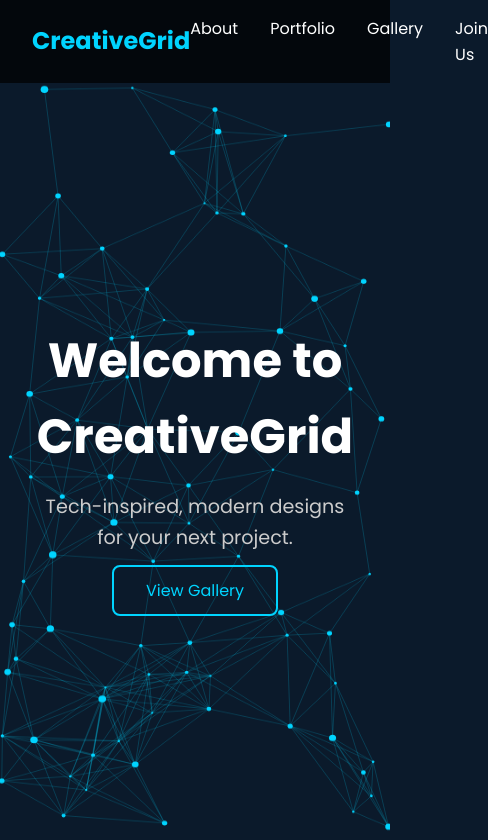
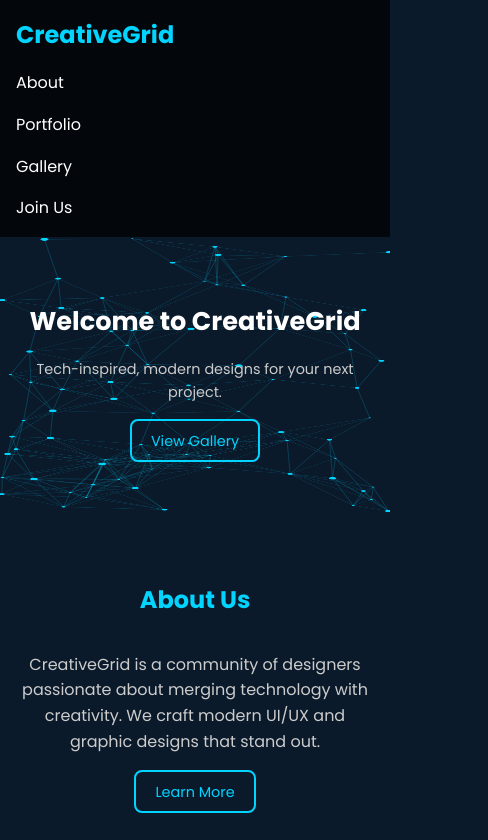
Before and after one commit to Lumiz-tech/TheCreativesGrid, a plain HTML site: page index.html in a window 390 px wide. Shown: the top 840 px of the page, 488 px wide, since content can reach past the window. Drawn offline with Linux system fonts and the light colour scheme.

Commit message:
Update style.css

```diff
--- a/style.css
+++ b/style.css
@@ -243,3 +243,77 @@ footer { text-align:center; padding:2rem; background:#081026; color:#888; }
   border-radius: 12px;
   object-fit: cover;
 }
+
+/* -------------------- */
+/* Responsive Fixes */
+/* -------------------- */
+@media (max-width: 768px) {
+  /* Navbar */
+  nav {
+    flex-direction: column;
+    align-items: flex-start;
+    padding: 1rem;
+  }
+  .nav-links {
+    flex-direction: column;
+    gap: 1rem;
+    width: 100%;
+    margin-top: 1rem;
+  }
+  .nav-links li a {
+    display: block;
+    width: 100%;
+  }
+
+  /* Hero */
+  .hero {
+    height: auto;
+    padding: 4rem 1rem;
+  }
+  .hero h1 {
+    font-size: 2rem;
+  }
+  .hero p {
+    font-size: 1rem;
+  }
+  .cta-btn {
+    padding: 0.6rem 1.2rem;
+    font-size: 0.9rem;
+  }
+
+  /* Sections */
+  section {
+    padding: 4rem 1rem;
+  }
+  section h2 {
+    font-size: 1.5rem;
+  }
+
+  /* Portfolio grid */
+  .portfolio-grid {
+    grid-template-columns: repeat(auto-fit, minmax(160px, 1fr));
+  }
+
+  /* Contact form */
+  .contact form {
+    width: 100%;
+    padding: 0 1rem;
+  }
+  .contact input,
+  .contact textarea {
+    width: 100%;
+    font-size: 0.9rem;
+  }
+  .contact button {
+    width: 100%;
+  }
+}
+
+@media (max-width: 480px) {
+  .hero h1 {
+    font-size: 1.6rem;
+  }
+  .hero p {
+    font-size: 0.9rem;
+  }
+}
```
